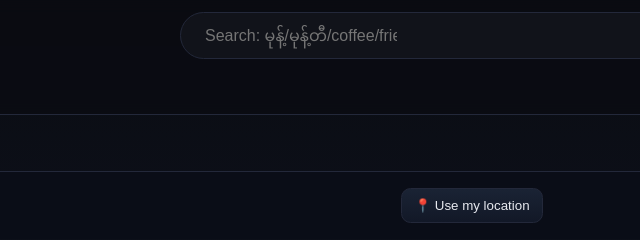
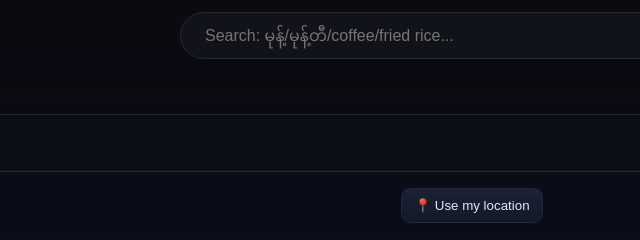
Before and after one commit to Minmaung0307/foodfinder, a plain HTML site: page public/index.html in a window 1280 px wide. Shown: the top 240 px of the page, 168-808 px from the left. Drawn offline with Linux system fonts and the light colour scheme; some packages are replaced by stand-ins of ours.

Commit message:
add input inside search-row

```diff
--- a/public/styles.css
+++ b/public/styles.css
@@ -194,6 +194,24 @@ body {
   background: #162037;
 }
 
+/* make the input fill the whole search row (minus the icon button) */
+.search-row .ac {
+  position: relative;
+  flex: 1 1 auto;   /* <-- grow to take remaining space */
+  min-width: 0;     /* <-- allow input to expand properly inside flex */
+}
+
+.search-row .ac input#dish {
+  width: 100%;      /* <-- fill .ac fully */
+  display: block;
+}
+
+/* (optional) tame the default search styling on Safari/Chrome */
+.search-row input[type="search"] {
+  -webkit-appearance: none;
+  appearance: none;
+}
+
 /* Content */
 .content-only {
   padding: 1rem clamp(1rem, 4vw, 2rem);
```
